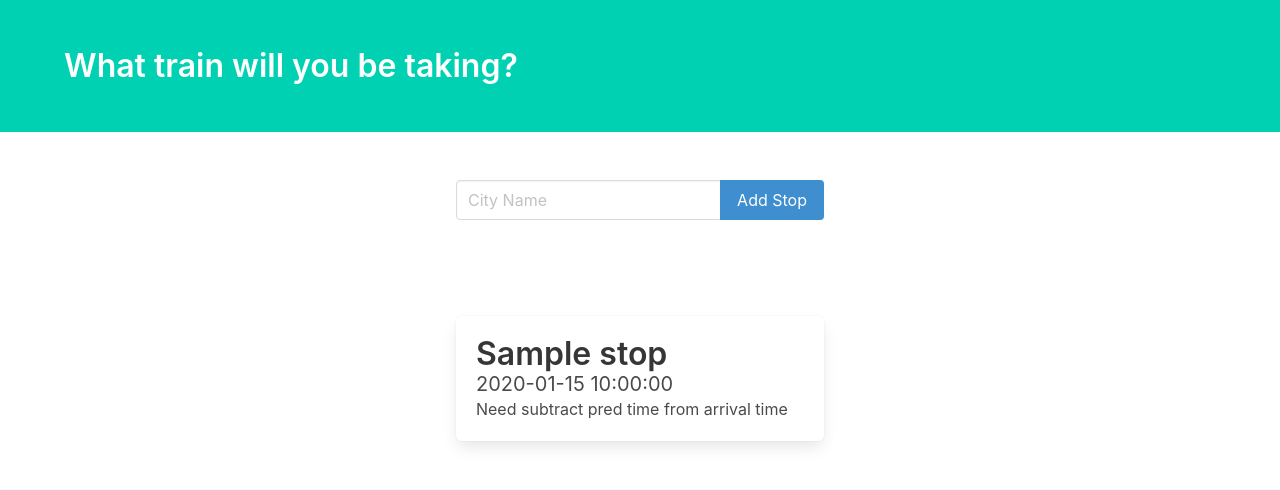
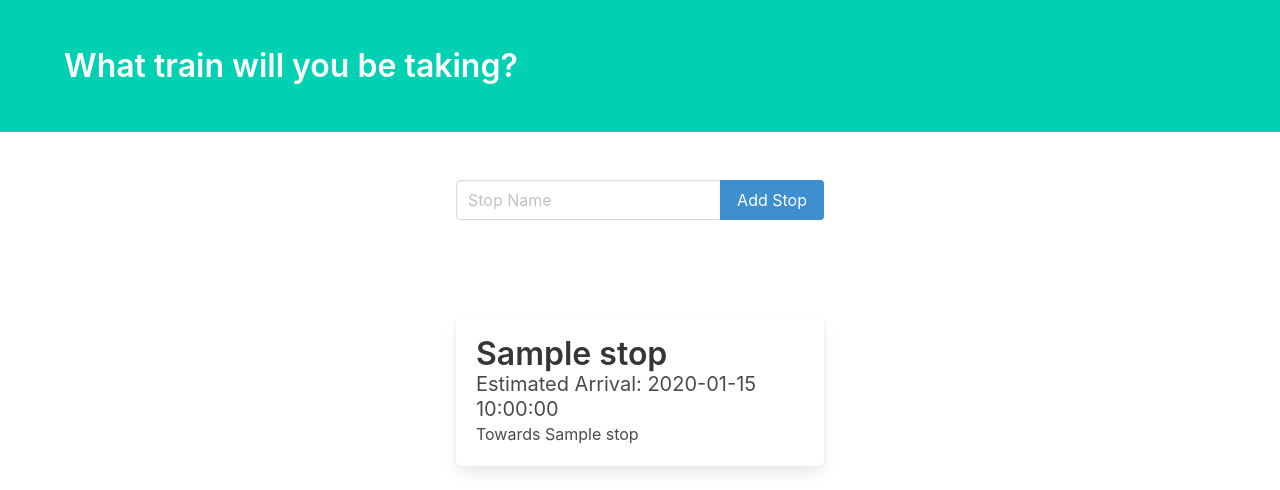
Before and after one commit to jopieji/ctanotifier, a Python web app: template ctanotifierdjango/djangocta/templates/djangocta/djangocta.html in a window 1280 px wide. Shown: the top 490 px of the page. Run offline with Jinja, Linux system fonts and the light colour scheme; the template is opened without the code that fills it: most values are stand-ins (such as "Sample title", 1, 10 or a date in 2020); some libraries are stand-ins or nearby versions.

Commit message:
format time data and make base text box how I want it

```diff
--- a/ctanotifierdjango/djangocta/templates/djangocta/djangocta.html
+++ b/ctanotifierdjango/djangocta/templates/djangocta/djangocta.html
@@ -26,7 +26,7 @@
                     <form method="POST">
                         <div class="field has-addons">
                             <div class="control is-expanded">
-                                <input class="input" type="text" placeholder="City Name">
+                                <input class="input" type="text" placeholder="Stop Name">
                             </div>
                             <div class="control">
                                 <button class="button is-info">
@@ -57,8 +57,8 @@
                                     <p>
                                         <span class="title">{{stop_data.stationName}}</span>
                                         <br>
-                                        <span class="subtitle">{{stop_data.arrivalTime}}</span>
-                                        <br> Need subtract pred time from arrival time
+                                        <span class="subtitle">Estimated Arrival: {{stop_data.arrivalTime}}</span>
+                                        <br> Towards {{stop_data.destinationName}}
                                     </p>
                                 </div>
                             </div>
```
Also changed, not shown: ctanotifierdjango/djangocta/views.py (+11 -2 lines).
